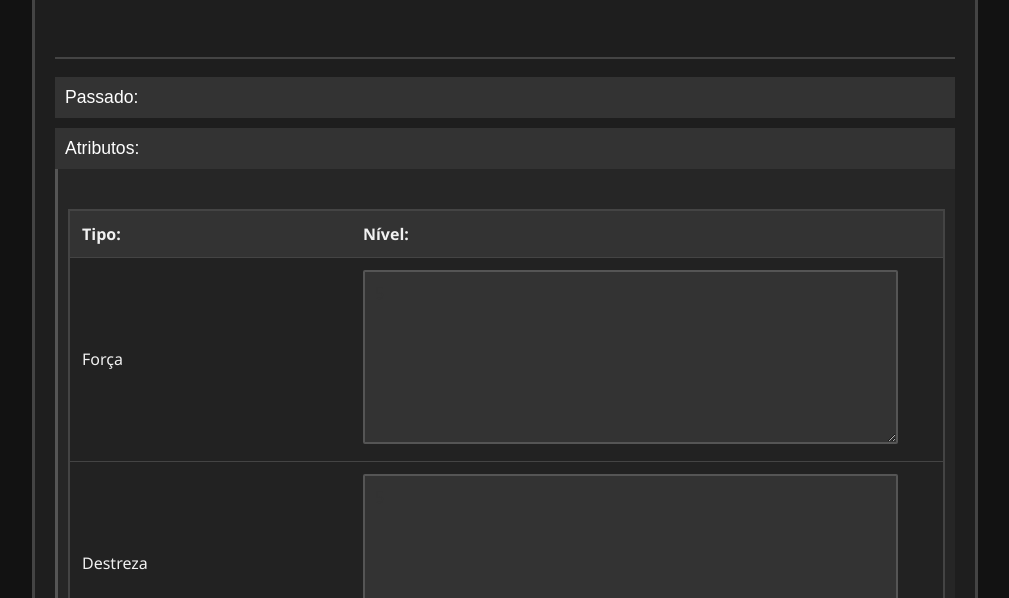
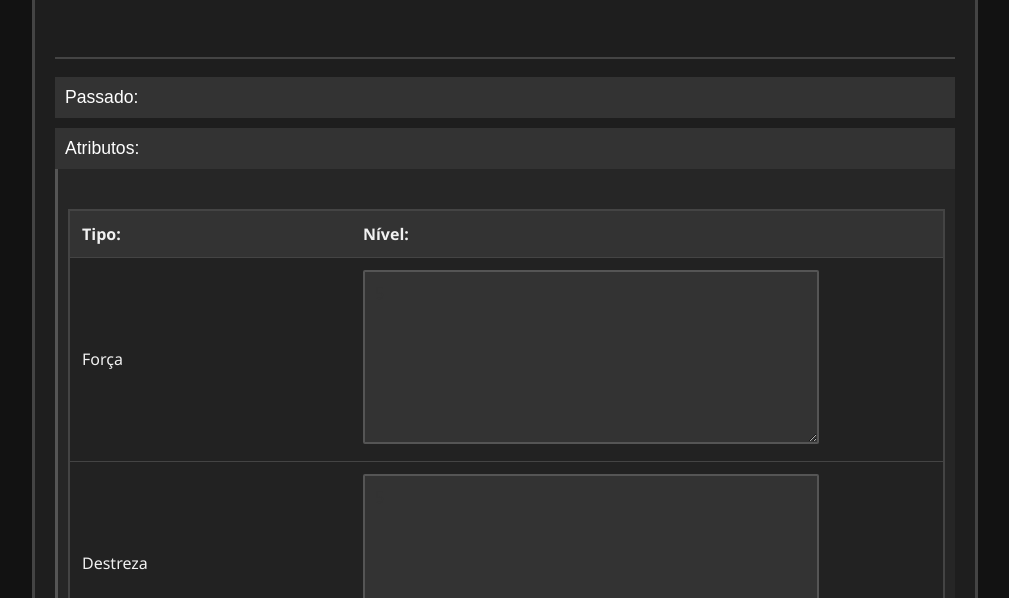
Before and after one commit to Wendel-E/shine-of-life, a plain HTML site: page chars/idalla.html in a window 1280 px wide. Both pictures are taken after a click on the button "Atributos:". Shown: the part 202-800 px from the top of the page, without its empty margins (135-1144 px from the left). Drawn offline with Linux system fonts and the light colour scheme.

Commit message:
Update style.css

```diff
--- a/chars/style.css
+++ b/chars/style.css
@@ -18,7 +18,7 @@ a
 }
 
 textarea {
-  width: 90%;
+  width: 76%;
   height: 150px;
   padding: 10px;
   font-family: 'Segoe UI', sans-serif;
```
